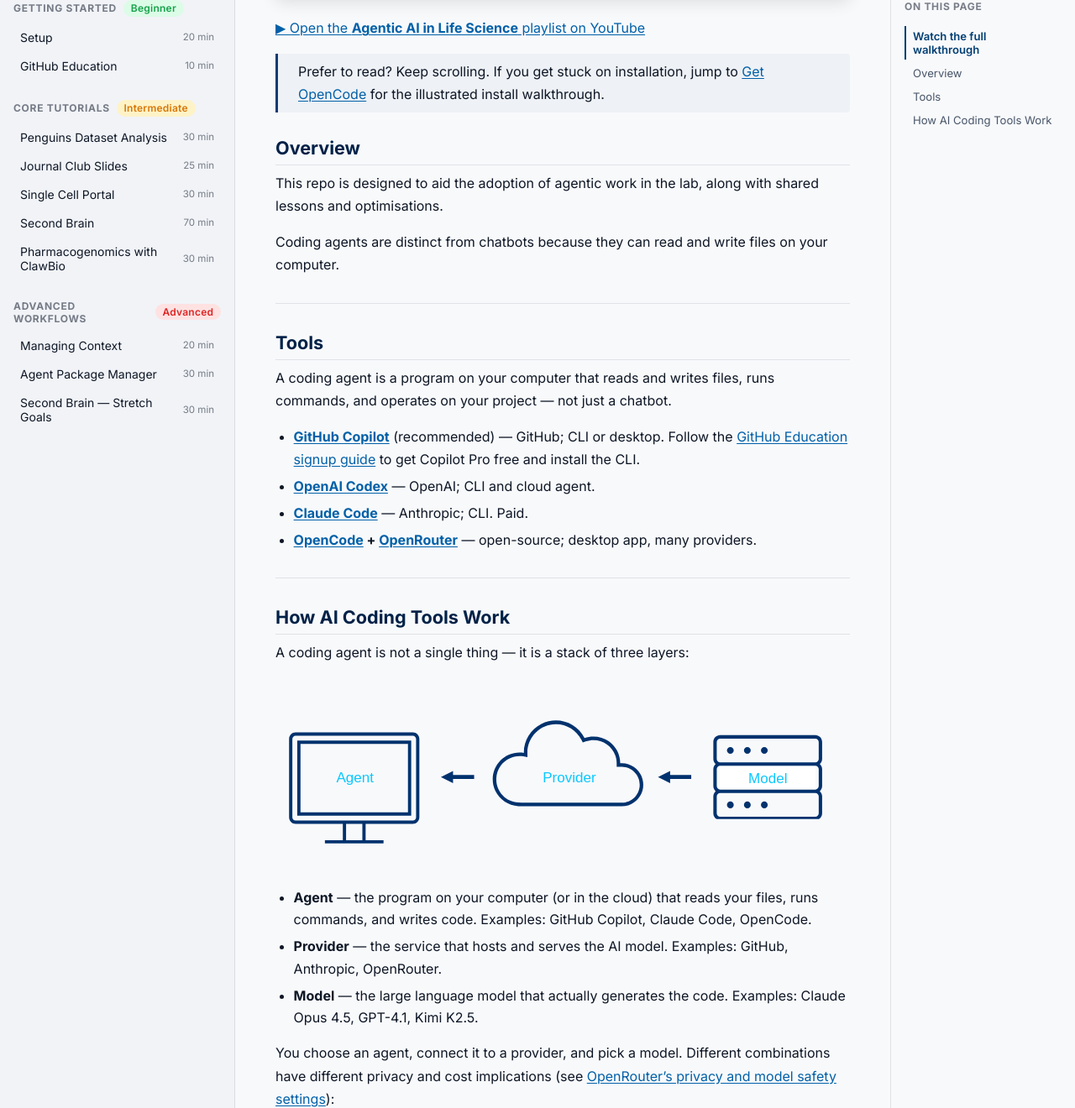
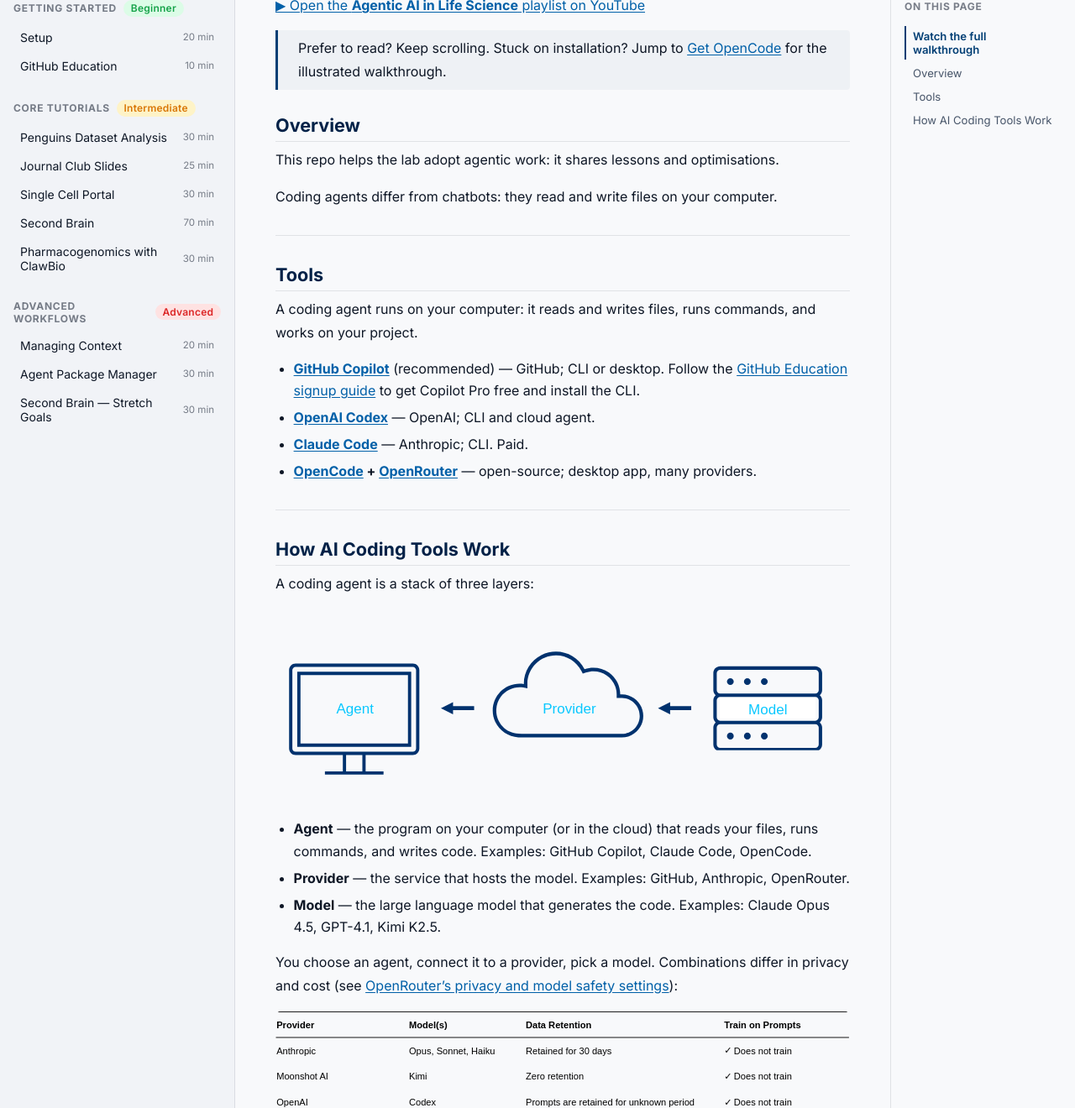
Before and after one commit to neurogenomics/agentic-life-sciences-tutorial, a Jekyll site: the page built from tutorials/01-setup.md, in a window 1280 px wide and 1400 px high, scrolled down 688 px, cut to the strip 80-1400 px from the top of the window. Shown: the whole strip at 84% size. Built offline with Jekyll 4.4.1, drawn with Linux system fonts in a browser that asks for light colours; some of the changed text lies outside the part shown.

Commit message:
docs: tighten setup tutorial prose
Rewrite 01-setup.md against the house voice: active voice, one idea
per sentence, cut filler and hedges, remove the duplicated
agent-vs-chatbot definition.

Co-Authored-By: Claude Opus 4.8 <noreply@anthropic.com>

```diff
--- a/tutorials/01-setup.md
+++ b/tutorials/01-setup.md
@@ -9,7 +9,7 @@ time_estimate: "20 min"
 
 ## Watch the full walkthrough
 
-The **YouTube series** is the most complete end-to-end guide — it covers everything on this page and takes you all the way to your first working agent. Follow along with the video; the written notes below are a reference.
+The **YouTube series** is the complete guide: it covers this page and builds your first working agent. Follow the video. The notes below are reference.
 
 <div class="video-embed">
   <iframe
@@ -25,19 +25,19 @@ The **YouTube series** is the most complete end-to-end guide — it covers every
 
 <p><a href="https://www.youtube.com/playlist?list=PL4pSvJm1oWAuleZiQf6DMJmhnjGI_mh-l" target="_blank" rel="noopener">▶ Open the <strong>Agentic AI in Life Science</strong> playlist on YouTube</a></p>
 
-> Prefer to read? Keep scrolling. If you get stuck on installation, jump to [Get OpenCode](./get-opencode) for the illustrated install walkthrough.
+> Prefer to read? Keep scrolling. Stuck on installation? Jump to [Get OpenCode](./get-opencode) for the illustrated walkthrough.
 
 ## Overview
 
-This repo is designed to aid the adoption of agentic work in the lab, along with shared lessons and optimisations.
+This repo helps the lab adopt agentic work: it shares lessons and optimisations.
 
-Coding agents are distinct from chatbots because they can read and write files on your computer.
+Coding agents differ from chatbots: they read and write files on your computer.
 
 ---
 
 ## Tools
 
-A coding agent is a program on your computer that reads and writes files, runs commands, and operates on your project — not just a chatbot.
+A coding agent runs on your computer: it reads and writes files, runs commands, and works on your project.
 
 - **[GitHub Copilot](https://github.com/features/copilot)** (recommended) — GitHub; CLI or desktop. Follow the [GitHub Education signup guide](github-education) to get Copilot Pro free and install the CLI.
 - **[OpenAI Codex](https://github.com/openai/codex)** — OpenAI; CLI and cloud agent.
@@ -48,16 +48,16 @@ A coding agent is a program on your computer that reads and writes files, runs c
 
 ## How AI Coding Tools Work
 
-A coding agent is not a single thing — it is a stack of three layers:
+A coding agent is a stack of three layers:
 
 ![Agent → Provider → Model]({{ site.baseurl }}/assets/images/stack-of-agents.svg)
 
 - **Agent** — the program on your computer (or in the cloud) that reads your files, runs commands, and writes code. Examples: GitHub Copilot, Claude Code, OpenCode.
-- **Provider** — the service that hosts and serves the AI model. Examples: GitHub, Anthropic, OpenRouter.
-- **Model** — the large language model that actually generates the code. Examples: Claude Opus 4.5, GPT-4.1, Kimi K2.5.
+- **Provider** — the service that hosts the model. Examples: GitHub, Anthropic, OpenRouter.
+- **Model** — the large language model that generates the code. Examples: Claude Opus 4.5, GPT-4.1, Kimi K2.5.
 
-You choose an agent, connect it to a provider, and pick a model. Different combinations have different privacy and cost implications (see [OpenRouter's privacy and model safety settings](https://openrouter.ai/docs/guides/features/zdr)):
+You choose an agent, connect it to a provider, pick a model. Combinations differ in privacy and cost (see [OpenRouter's privacy and model safety settings](https://openrouter.ai/docs/guides/features/zdr)):
 
 ![Privacy comparison across providers]({{ site.baseurl }}/assets/images/table-of-privacy.svg)
 
-> **Note:** Free models on OpenRouter may train on your interactions. If data privacy is important, use a paid model or check the model's training policy on OpenRouter before use.
+> **Note:** Free models on OpenRouter may train on your data. To avoid this, use a paid model or check the model's training policy first.
```
